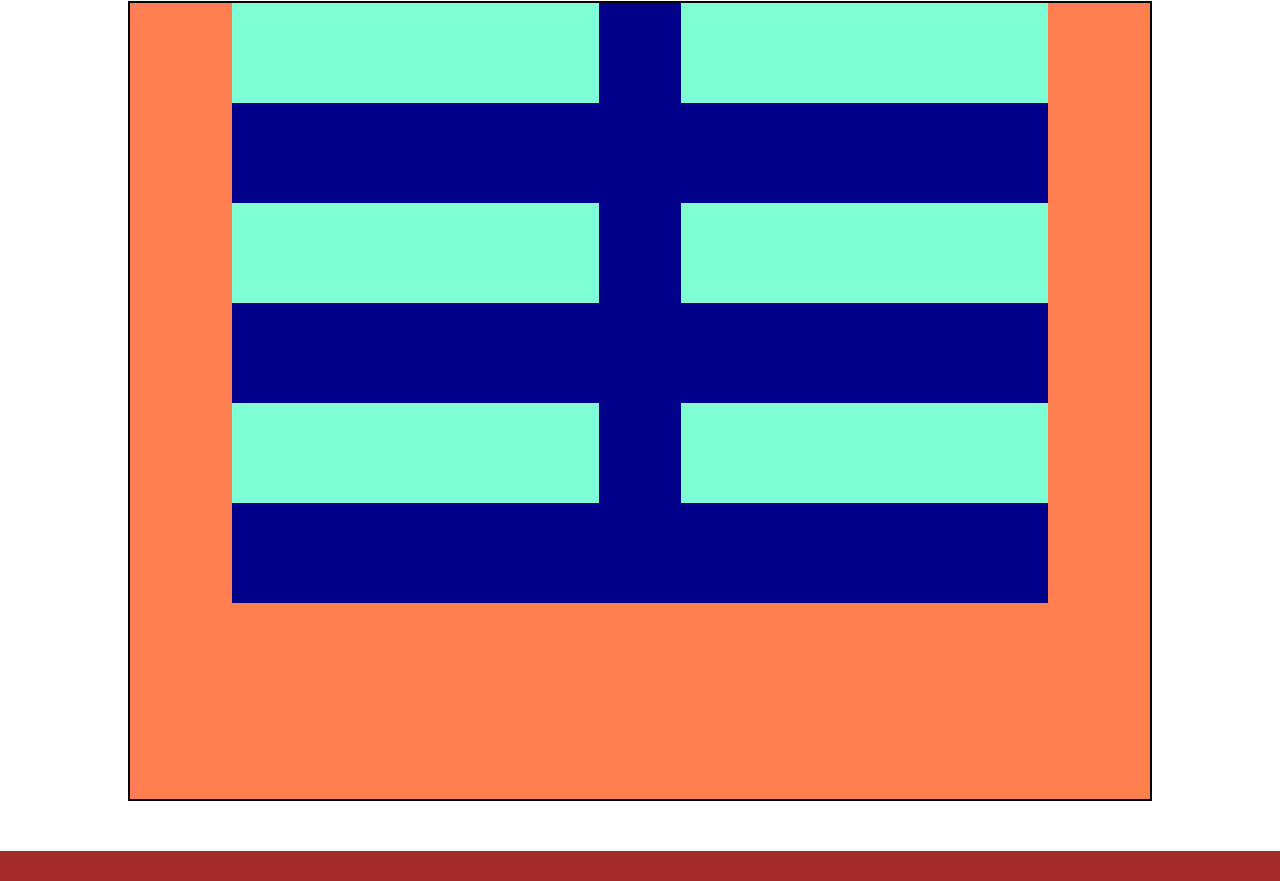
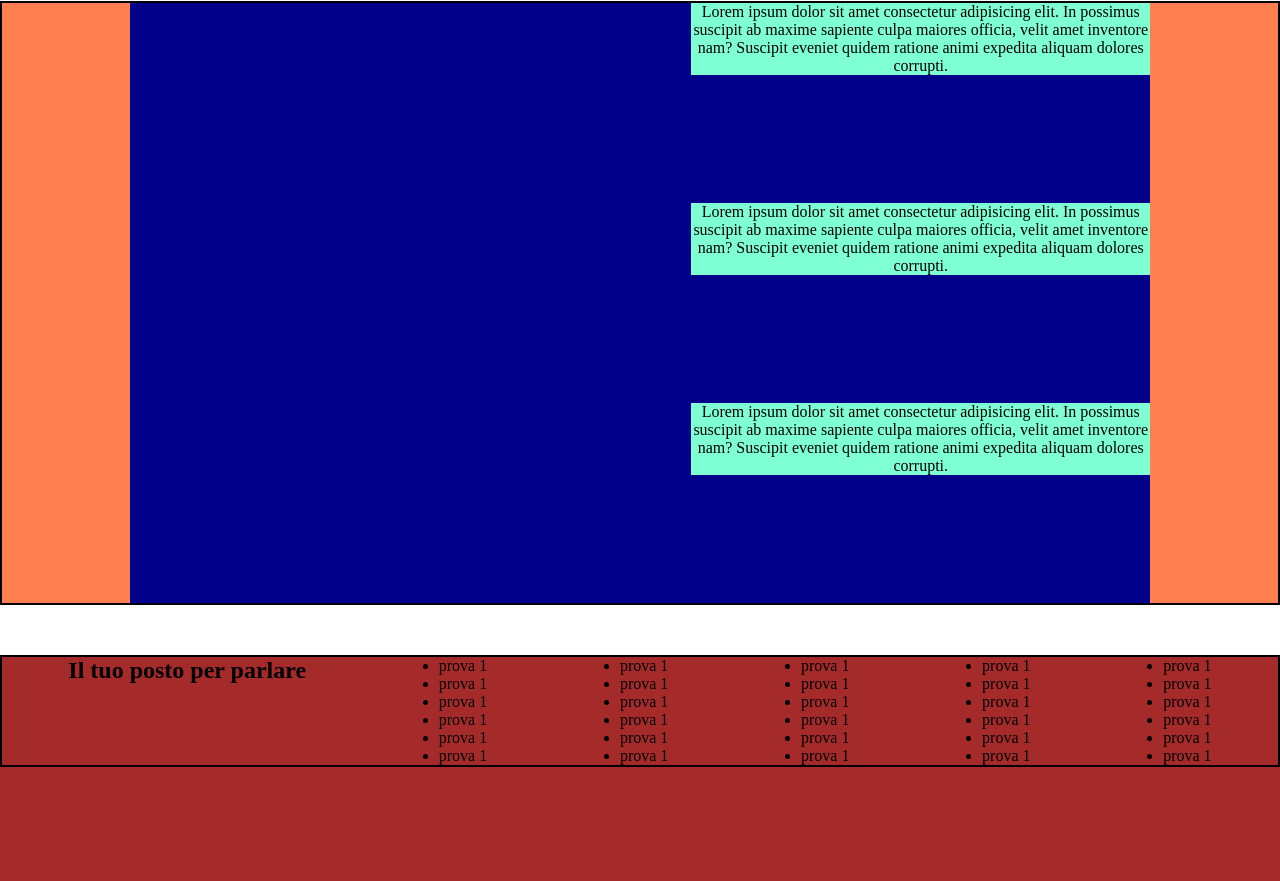
Before and after one commit to ZakariaElhaoudi/htmlcss-struttura-discord, a plain HTML site: page index.html in a window 1280 px wide. Shown: the part 659-1540 px from the top of the page. Drawn offline with Linux system fonts and the light colour scheme.

Commit message:
bozza struttura codice

```diff
--- a/css/style.css
+++ b/css/style.css
@@ -3,6 +3,9 @@
     margin: 0;
     padding: 0;
     box-sizing: border-box;
+}
+a{
+    text-decoration: none;
 }
 
 body{
@@ -40,18 +43,18 @@ header{
 /* regole corpo centrale */
 
 .conteiner{
-    height: 800px;
-    width: 80%;
+    /* height: 800px;
+    width: 80%; */
     margin: 50px auto;
 
 }
 
 .settler{
     display: flex;
+    flex-wrap: wrap;
     width: 80%;
-    margin-top: 50px;
     justify-content: space-between;
-    /* align-items: center; */
+    align-items: flex-start;
 
 }
 
@@ -69,6 +72,15 @@ footer{
     height: 600px;
 
 }
+
+.link-footer{
+    display: flex;
+    flex-wrap: wrap;
+    list-style: none;
+    justify-content: space-around;
+    border: solid 2px black;
+}
+
 
 
 
@@ -96,8 +108,7 @@ footer{
 }
 
 .conteiner{
-    height: 800px;
-    width: 80%;
+
     margin: 50px auto;
     border: solid 2px black;
     background-color: coral;
@@ -115,14 +126,14 @@ footer{
 .column-img {
     width: 45%;
     background-color: aquamarine;
-    height: 100px;
+
 
 
 }
 .column-text {
     width: 45%;
     background-color: aquamarine;
-    height: 100px;
+    /* height: 100px; */
 
 
 
--- a/index.html
+++ b/index.html
@@ -51,6 +51,9 @@
                 </div>
 
                 <div class="column-text">
+                    <p>
+                        Lorem ipsum dolor sit amet consectetur adipisicing elit. In possimus suscipit ab maxime sapiente culpa maiores officia, velit amet inventore nam? Suscipit eveniet quidem ratione animi expedita aliquam dolores corrupti.
+                    </p>
 
                 </div>
 
@@ -63,6 +66,9 @@
                 </div>
 
                 <div class="column-text">
+                    <p>
+                        Lorem ipsum dolor sit amet consectetur adipisicing elit. In possimus suscipit ab maxime sapiente culpa maiores officia, velit amet inventore nam? Suscipit eveniet quidem ratione animi expedita aliquam dolores corrupti.
+                    </p>
 
                 </div>
 
@@ -75,6 +81,9 @@
                 </div>
 
                 <div class="column-text">
+                    <p>
+                        Lorem ipsum dolor sit amet consectetur adipisicing elit. In possimus suscipit ab maxime sapiente culpa maiores officia, velit amet inventore nam? Suscipit eveniet quidem ratione animi expedita aliquam dolores corrupti.
+                    </p>
 
                 </div>
 
@@ -91,6 +100,54 @@
     <!-- footer -->
     <footer >
         <!-- link footer  -->
+        <div class="link-footer">
+            <h2>Il tuo posto per parlare</h2>
+            <ul>
+                <li>prova 1</li>
+                <li>prova 1</li>
+                <li>prova 1</li>
+                <li>prova 1</li>
+                <li>prova 1</li>
+                <li>prova 1</li>
+            </ul>
+            <ul>
+                <li>prova 1</li>
+                <li>prova 1</li>
+                <li>prova 1</li>
+                <li>prova 1</li>
+                <li>prova 1</li>
+                <li>prova 1</li>
+            </ul>
+            <ul>
+                <li>prova 1</li>
+                <li>prova 1</li>
+                <li>prova 1</li>
+                <li>prova 1</li>
+                <li>prova 1</li>
+                <li>prova 1</li>
+            </ul>
+            <ul>
+                <li>prova 1</li>
+                <li>prova 1</li>
+                <li>prova 1</li>
+                <li>prova 1</li>
+                <li>prova 1</li>
+                <li>prova 1</li>
+            </ul>
+            <ul>
+                <li>prova 1</li>
+                <li>prova 1</li>
+                <li>prova 1</li>
+                <li>prova 1</li>
+                <li>prova 1</li>
+                <li>prova 1</li>
+            </ul>
+
+
+
+
+
+        </div>
 
         <!-- footer finale -->
 
```
